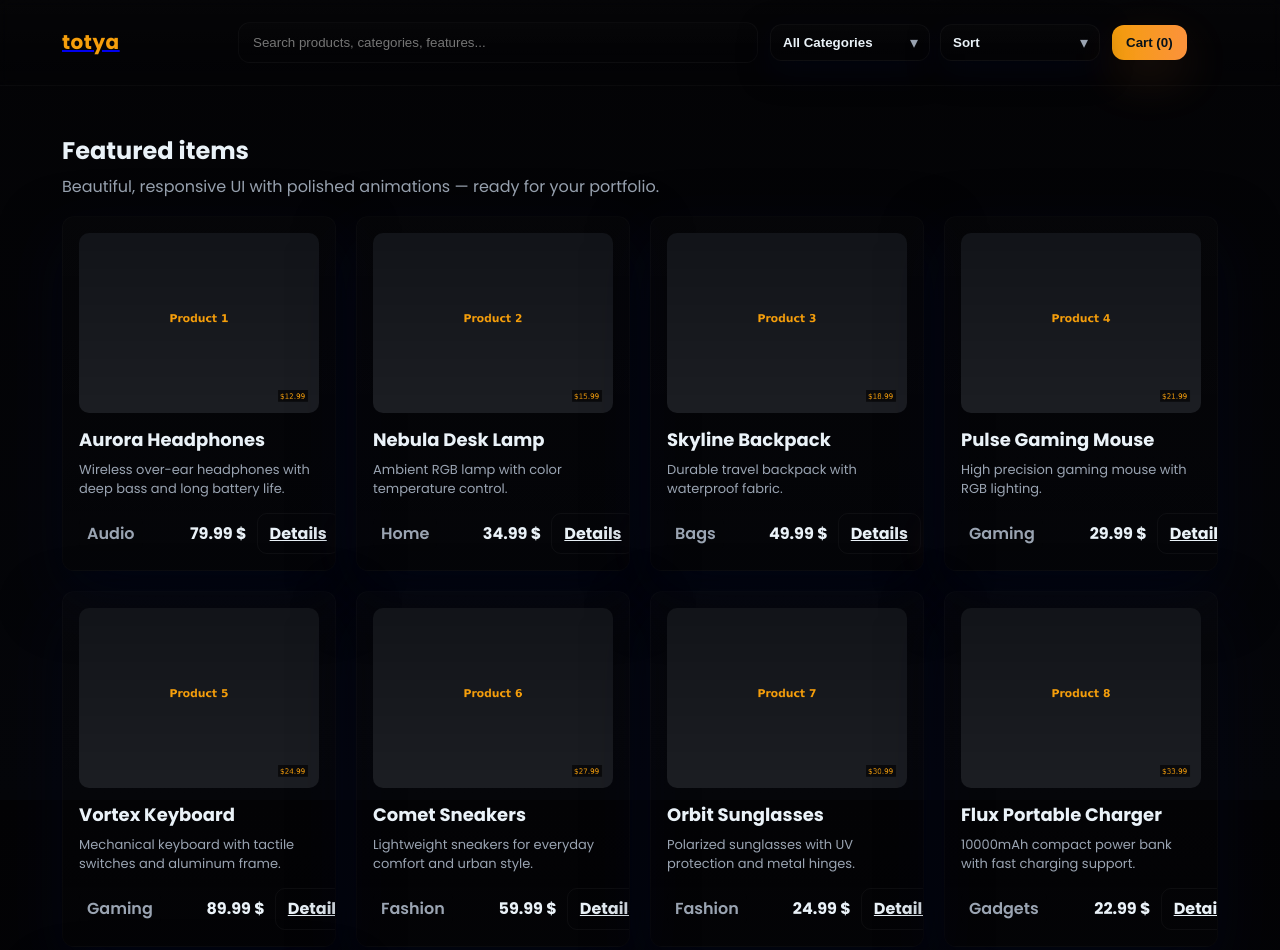
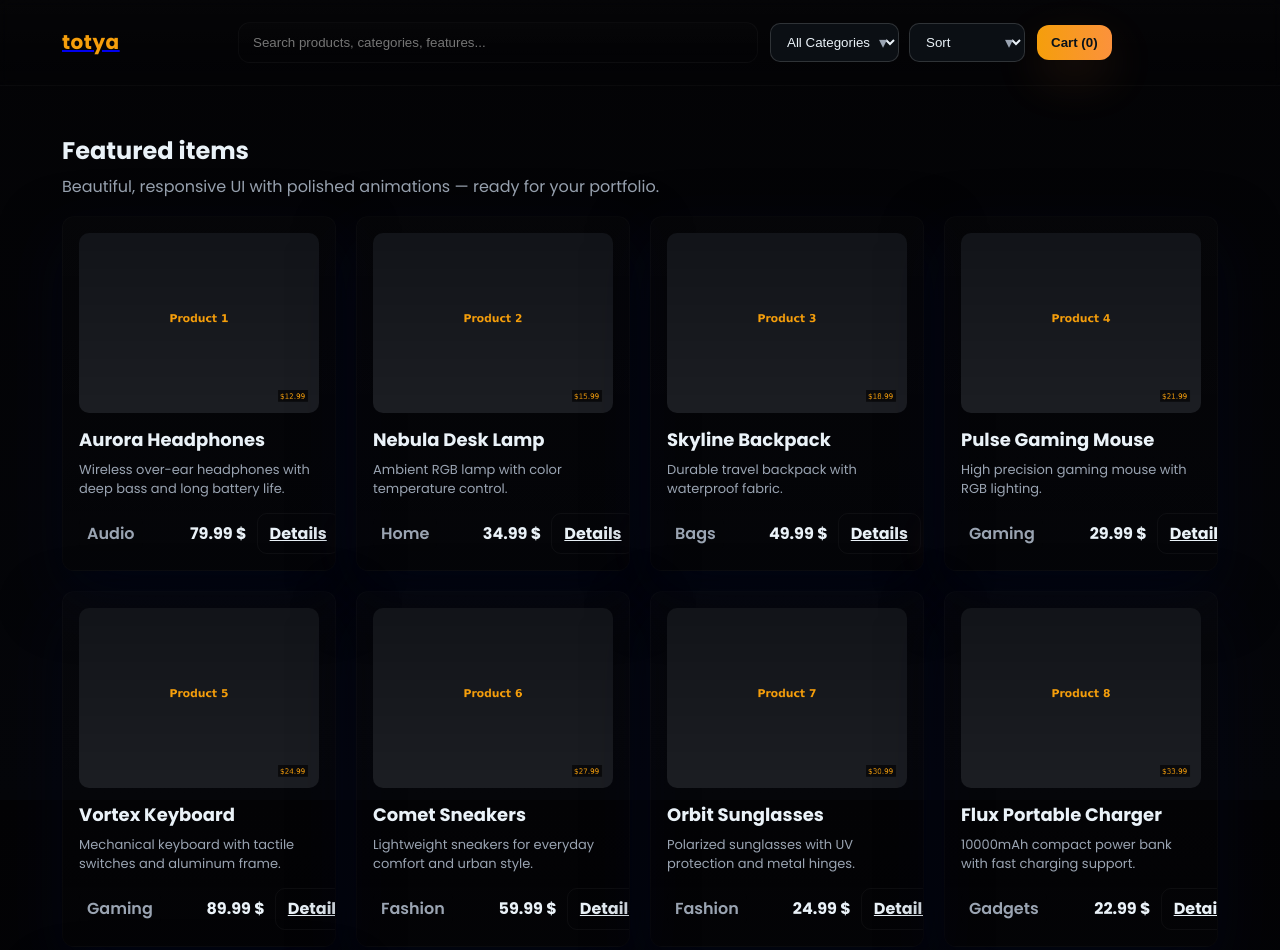
Before and after one commit to MahmoudAshraff/totya_shop_pro, a plain HTML site: page index.html in a window 1280 px wide. Shown: the top 950 px of the page. Drawn offline with Linux system fonts and the light colour scheme.

Commit message:
Update style.css

```diff
--- a/style.css
+++ b/style.css
@@ -44,7 +44,13 @@ body{font-family:'Poppins',system-ui,-apple-system,Segoe UI,Roboto,Arial;backgro
 /* selects */
 .selects{display:flex;gap:10px;align-items:center}
 .select-wrap{position:relative}
-.custom-select{appearance:none;padding:10px 36px 10px 12px;border-radius:12px;border:1px solid rgba(255,255,255,0.04);background:linear-gradient(180deg, rgba(255,255,255,0.01), rgba(255,255,255,0.00));color:var(--text);min-width:160px;font-weight:600;box-shadow:0 10px 30px rgba(2,6,23,0.5);transition:var(--transition)}
+.custom-select {
+  appearance: auto;
+  background: var(--surface);
+  color: var(--text);
+  padding: 10px 12px;
+  border-radius: 10px;
+  border: 1px solid rgba(255,255,255,0.15);}
 .select-icon{position:absolute;right:12px;top:50%;transform:translateY(-50%);color:var(--muted)}
 
 /* cart button */
```
